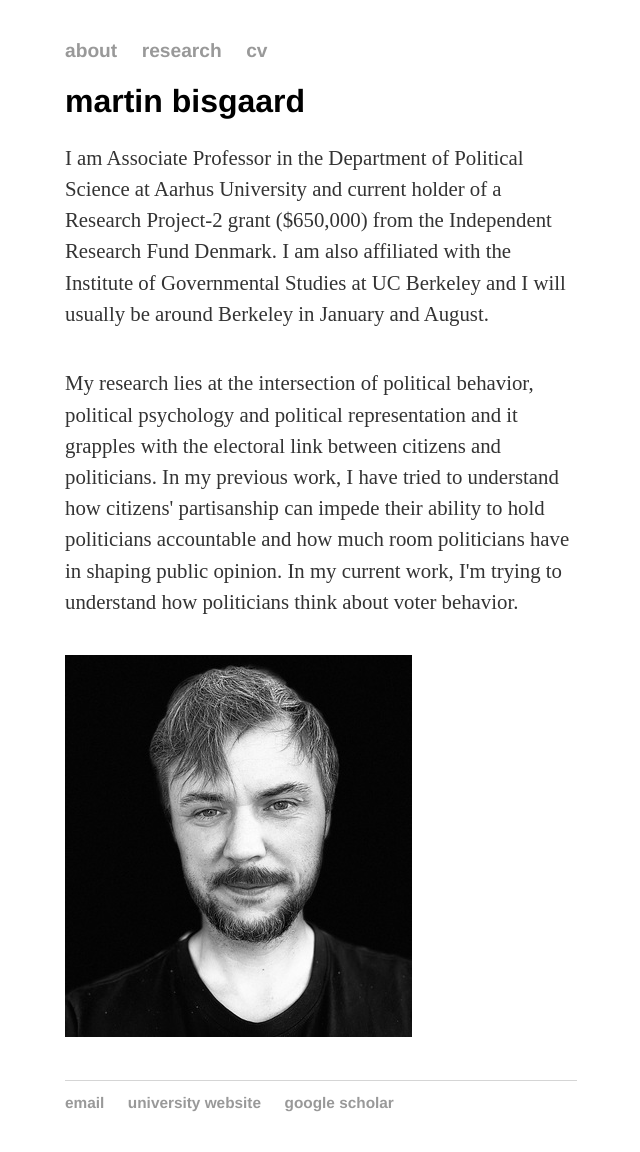
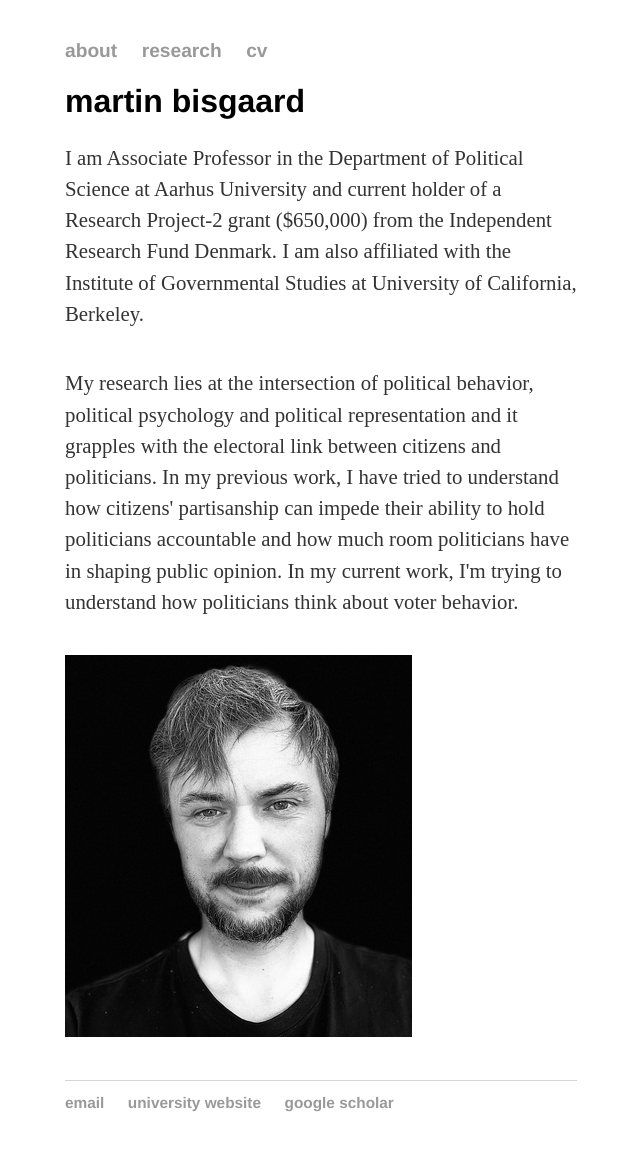
Before and after one commit to mbisgaard/mbisgaard.github.io, a Jekyll site: the page built from index.html, in a window 1280 px wide. Shown: the whole page, without its empty margins (319-959 px from the left). Built offline with Jekyll 4.4.1, drawn with Linux system fonts in a browser that asks for light colours.

Commit message:
Update index.html

```diff
--- a/index.html
+++ b/index.html
@@ -5,7 +5,7 @@ title: Martin Bisgaard
 <div class="blurb">
 	<h1>martin bisgaard</h1>
 
-	<p2>I am Associate Professor in the Department of Political Science at Aarhus University and current holder of a Research Project-2 grant ($650,000) from the Independent Research Fund Denmark. I am also affiliated with the Institute of Governmental Studies at UC Berkeley and I will usually be around Berkeley in January and August.</p2>
+	<p2>I am Associate Professor in the Department of Political Science at Aarhus University and current holder of a Research Project-2 grant ($650,000) from the Independent Research Fund Denmark. I am also affiliated with the Institute of Governmental Studies at University of California, Berkeley.</p2>
 		<p>&nbsp;</p>
 	<p2>My research lies at the intersection of political behavior, political psychology and political representation and it grapples with the electoral link between citizens and politicians. In my previous work, I have tried to understand how citizens' partisanship can impede their ability to hold politicians accountable and how much room politicians have in shaping public opinion. In my current work, I'm trying to understand how politicians think about voter behavior.</p2>
 		<p>&nbsp;</p>
```
